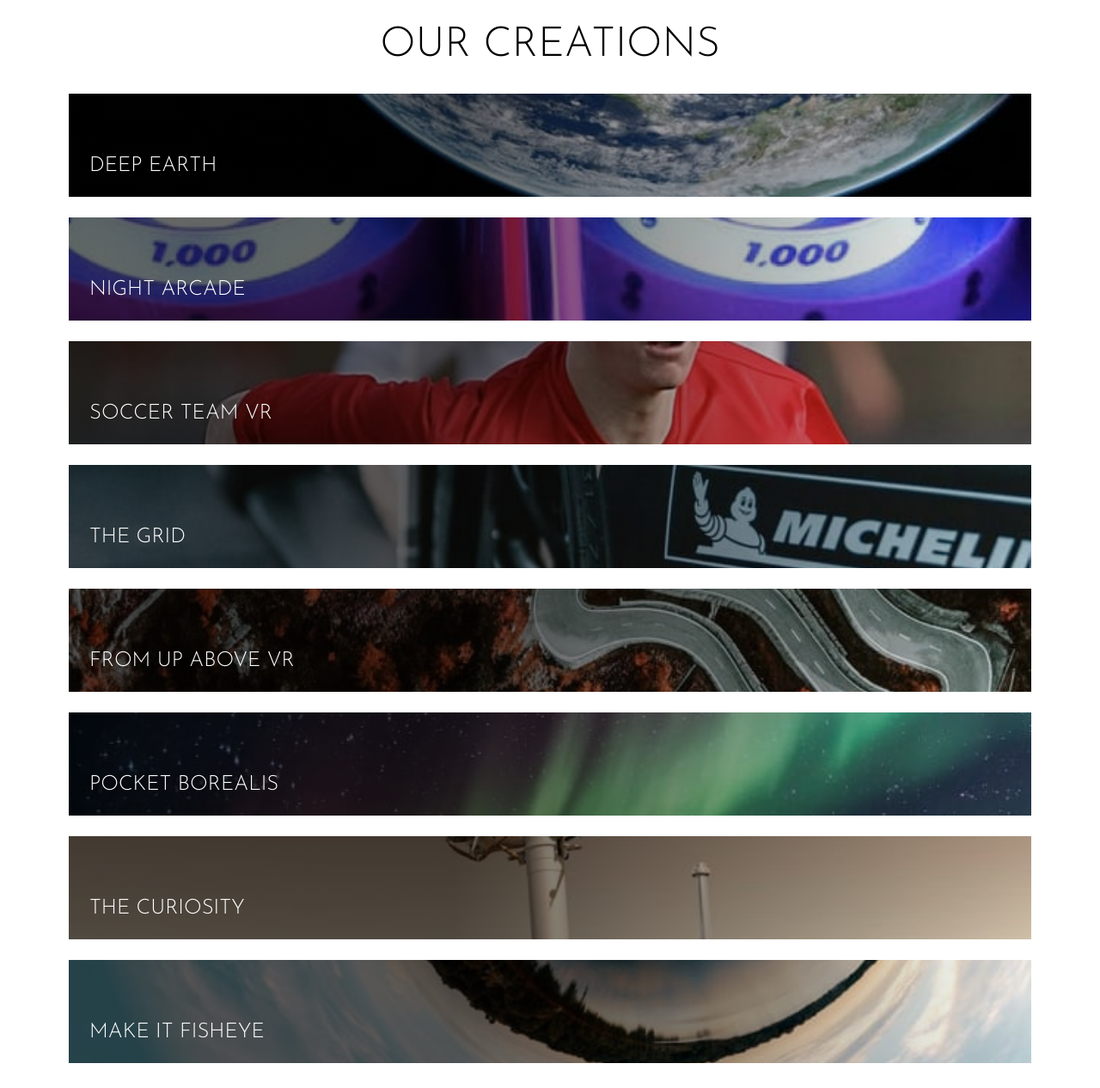
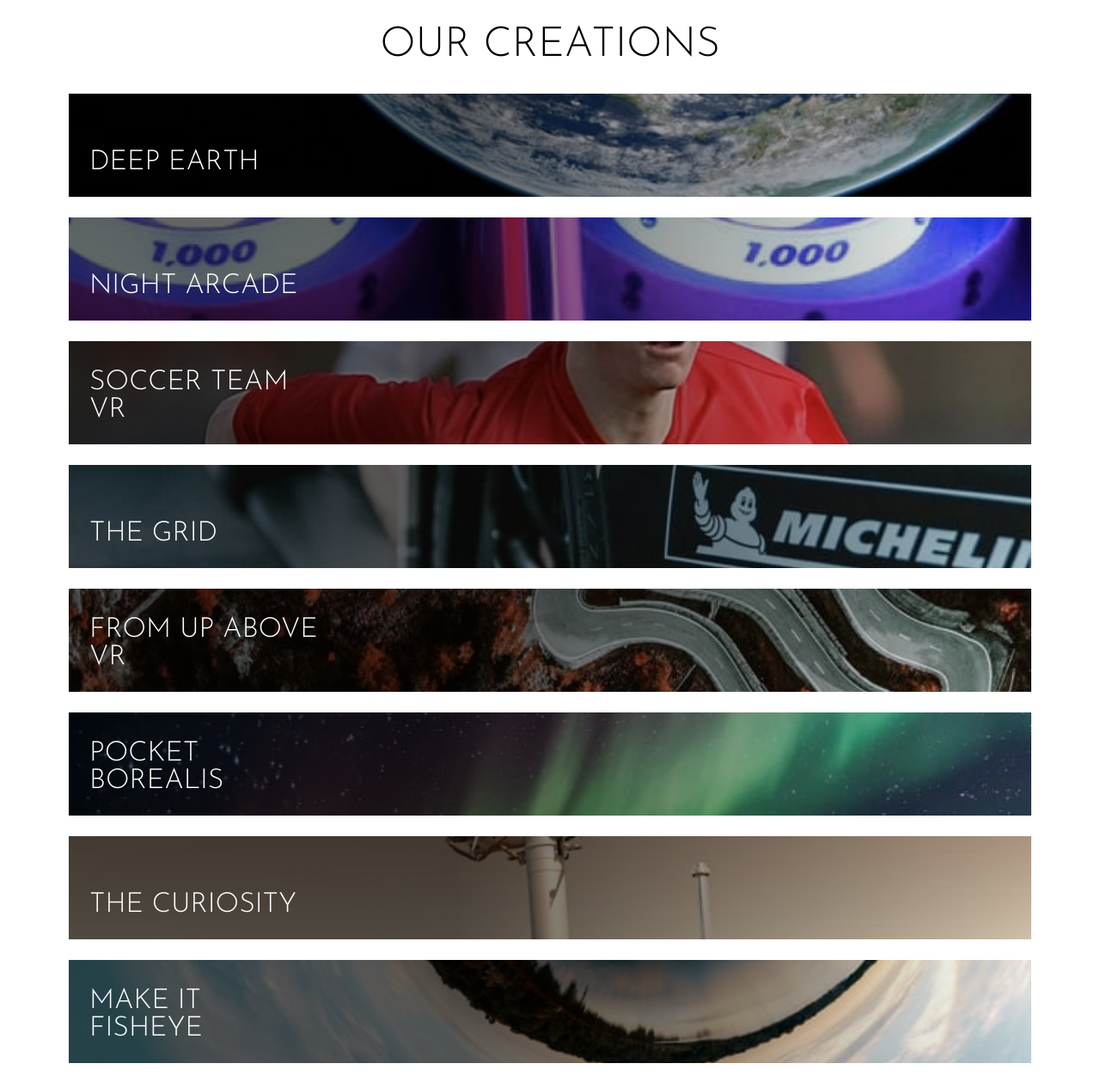
Before and after one commit to edsonv/FrontendMentor.io---LoopStudios-Landing-Page, a website: page index.html in a window 1280 px wide. Shown: the part 1405-2671 px from the top of the page at 86% size. Drawn offline with Linux system fonts and the light colour scheme.

Commit message:
Fixing styles

```diff
--- a/index.html
+++ b/index.html
@@ -82,7 +82,7 @@
         </h2>
         <ul class="content">
           <li class="item">
-            <a class="link text-preset-5" href="#"
+            <a class="link text-preset-5 desktop:text-preset-4" href="#"
               ><figure>
                 <picture>
                   <source
@@ -97,7 +97,7 @@
             >
           </li>
           <li class="item">
-            <a class="link text-preset-5" href="#"
+            <a class="link text-preset-5 desktop:text-preset-4" href="#"
               ><figure>
                 <picture>
                   <source
@@ -112,7 +112,7 @@
             >
           </li>
           <li class="item">
-            <a class="link text-preset-5" href="#"
+            <a class="link text-preset-5 desktop:text-preset-4" href="#"
               ><figure>
                 <picture>
                   <source
@@ -127,7 +127,7 @@
             >
           </li>
           <li class="item">
-            <a class="link text-preset-5" href="#"
+            <a class="link text-preset-5 desktop:text-preset-4" href="#"
               ><figure>
                 <picture>
                   <source
@@ -142,7 +142,7 @@
             >
           </li>
           <li class="item">
-            <a class="link text-preset-5" href="#"
+            <a class="link text-preset-5 desktop:text-preset-4" href="#"
               ><figure>
                 <picture>
                   <source
@@ -157,7 +157,7 @@
             >
           </li>
           <li class="item">
-            <a class="link text-preset-5" href="#"
+            <a class="link text-preset-5 desktop:text-preset-4" href="#"
               ><figure>
                 <picture>
                   <source
@@ -172,7 +172,7 @@
             >
           </li>
           <li class="item">
-            <a class="link text-preset-5" href="#"
+            <a class="link text-preset-5 desktop:text-preset-4" href="#"
               ><figure>
                 <picture>
                   <source
@@ -187,7 +187,7 @@
             >
           </li>
           <li class="item">
-            <a class="link text-preset-5" href="#"
+            <a class="link text-preset-5 desktop:text-preset-4" href="#"
               ><figure>
                 <picture>
                   <source
--- a/scss/styles.scss
+++ b/scss/styles.scss
@@ -378,7 +378,7 @@ body {
           height: 100%;
         }
         figure > figcaption {
-          max-width: 24%;
+          max-width: 55%;
           bottom: 32px;
           left: 32px;
         }
```
Also changed, not shown: css/styles.css.
